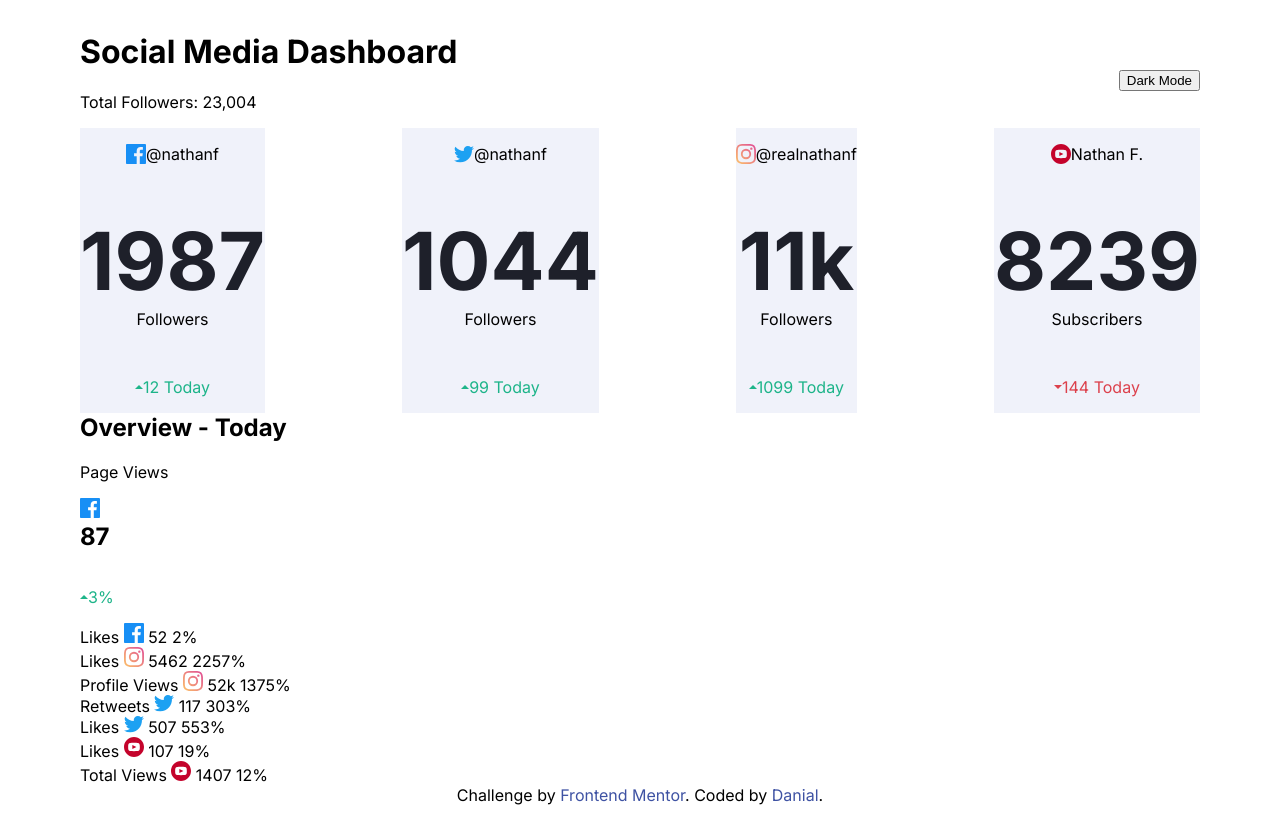
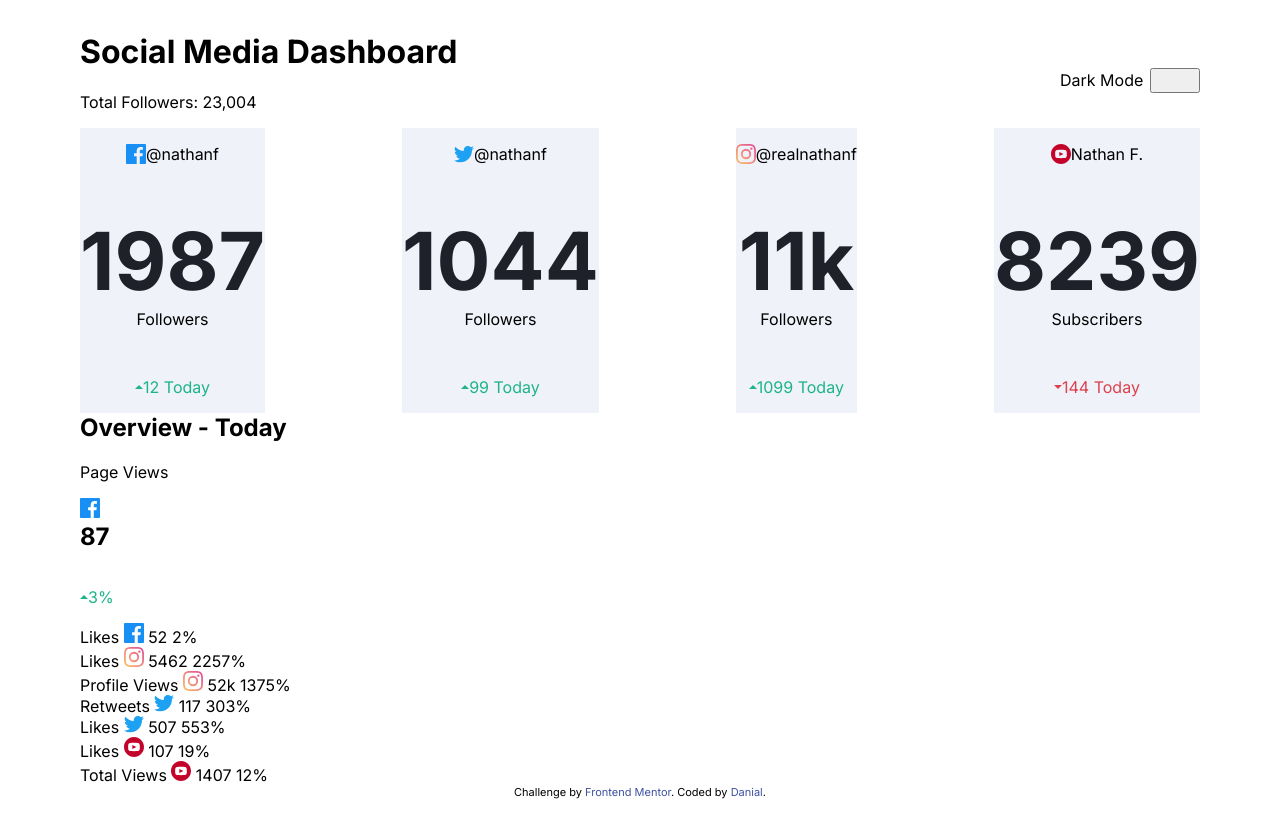
Before and after one commit to danielashjari/dark-light-mode-toggle, a website: page index.html in a window 1280 px wide. Drawn offline with Linux system fonts and the light colour scheme.

Commit message:
Edit toggle componant

```diff
--- a/app/scss/components/toggle.scss
+++ b/app/scss/components/toggle.scss
@@ -0,0 +1,27 @@
+@use '../util' as *;
+
+body{
+    header{
+        .btn{
+            width: rem(140);
+            height: rem(25);
+            @include flex_box( $justify:space-between);
+
+            p{
+                width: rem(90);
+            }
+
+            button{
+                color: var(--toggle-off);
+                width: rem(50);
+                height: rem(25);
+
+                &:hover, &::after{
+                    color: var(--toggle-on);
+                }
+            }
+
+        }
+
+    }
+}
--- a/index.html
+++ b/index.html
@@ -1,5 +1,6 @@
 <!DOCTYPE html>
-<html lang="en"><head>
+<html lang="en">
+  <head>
     <meta charset="UTF-8">
     <meta name="viewport" content="width=device-width, initial-scale=1.0">
 
@@ -25,7 +26,8 @@
       </div>
 
       <div class="btn">
-        <button onclick="darkMode()"> Dark Mode</button>
+        <p>Dark Mode</p>
+        <button onclick="darkMode()"></button>
       </div>
 
     </header>
```
Also changed, not shown: dist/style.css, 1 other file.
